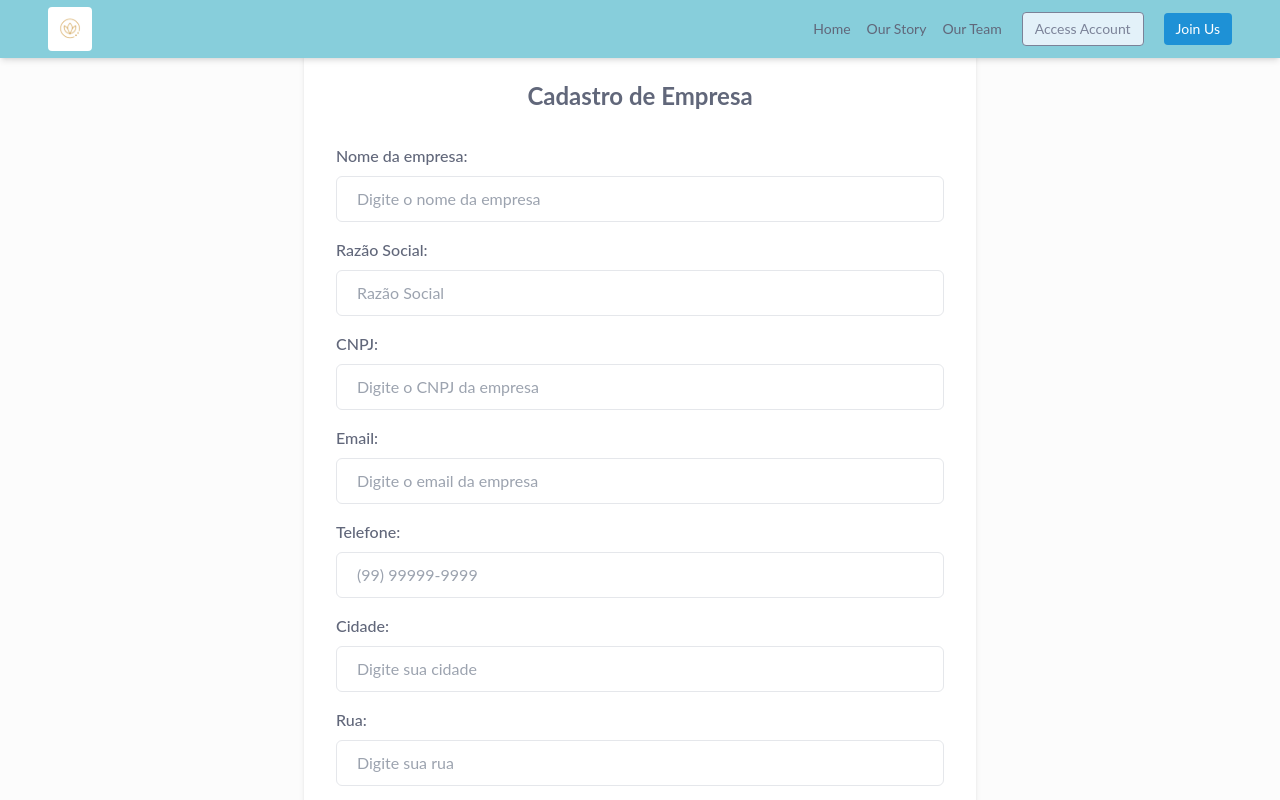
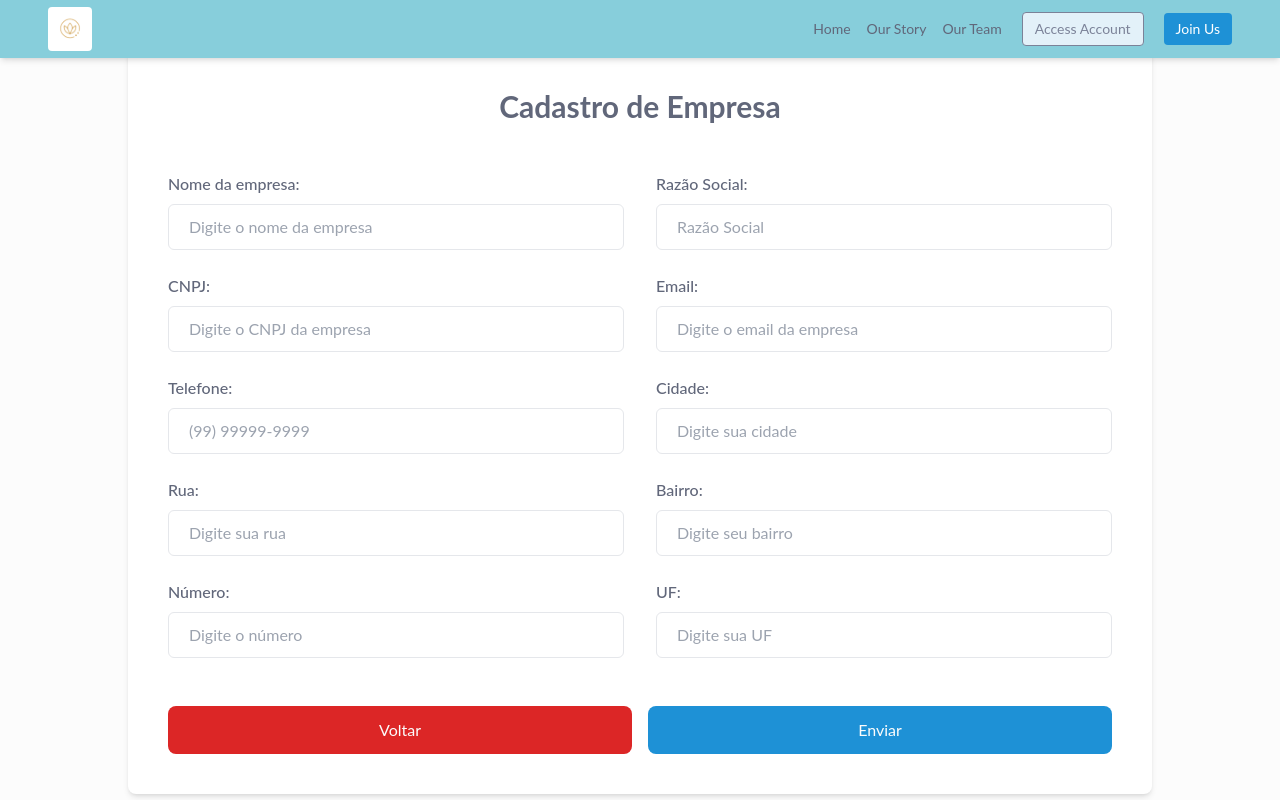
Before and after one commit to LumenSys/LumenSys-Frontend, a React (Vite) app in the folder frontend/: page /cadastroempresa in a window 1280 px wide. Built offline with nearby package versions, Linux system fonts and the light colour scheme.

Commit message:
feat: Enhance CadastroEmpresa form layout and add navigation buttons

```diff
--- a/frontend/src/pages/CadastroEmpresa/index.tsx
+++ b/frontend/src/pages/CadastroEmpresa/index.tsx
@@ -30,9 +30,12 @@ const FormElementInput = () => {
 
   return (
     <section className="py-12 dark:bg-dark flex items-center justify-center min-h-screen">
-     <div className="container max-w-2xl mx-auto"> {/* Alterado de max-w-lg para max-w-2xl */}
-        <form className="flex flex-col gap-4 bg-white dark:bg-dark-2 p-8 rounded-lg shadow-md">
-          <h2 className="text-2xl font-bold text-center mb-4 text-textPrimary">Cadastro de Empresa</h2>
+      <div className="container max-w-5xl mx-auto"> {/* Aumentamos o tamanho do container */}
+        <form className="grid grid-cols-2 gap-x-8 gap-y-6 bg-white dark:bg-dark-2 p-10 rounded-lg shadow-md">
+          <h2 className="col-span-2 text-3xl font-bold text-center mb-6 text-textPrimary"> {/* Centralizando e ajustando o título */}
+            Cadastro de Empresa
+          </h2>
+
           <DefaultColumn>
             <label className="mb-2 block text-base font-medium text-textPrimary">
               Nome da empresa:
@@ -53,9 +56,9 @@ const FormElementInput = () => {
             )}
           </DefaultColumn>
 
-             <DefaultColumn>
+          <DefaultColumn>
             <label className="mb-2 block text-base font-medium text-textPrimary">
-             Razão Social:
+              Razão Social:
             </label>
             <input
               type="text"
@@ -234,8 +237,17 @@ const FormElementInput = () => {
             )}
           </DefaultColumn>
 
+          <div className="col-span-2 w-full mt-6 flex gap-4 justify-end">
+            {/* Botão "Voltar" */}
+            <button
+              type="button"
+              className="w-full bg-red-600 text-background px-6 py-3 rounded-lg hover:bg-red-700 transition"
+              onClick={() => window.location.href = "/"}
+            >
+              Voltar
+            </button>
 
-          <div className="w-full mt-4">
+            {/* Botão "Enviar" */}
             <button
               type="submit"
               className="w-full bg-secondary text-background px-6 py-3 rounded-lg hover:bg-hoverButton transition"
```
